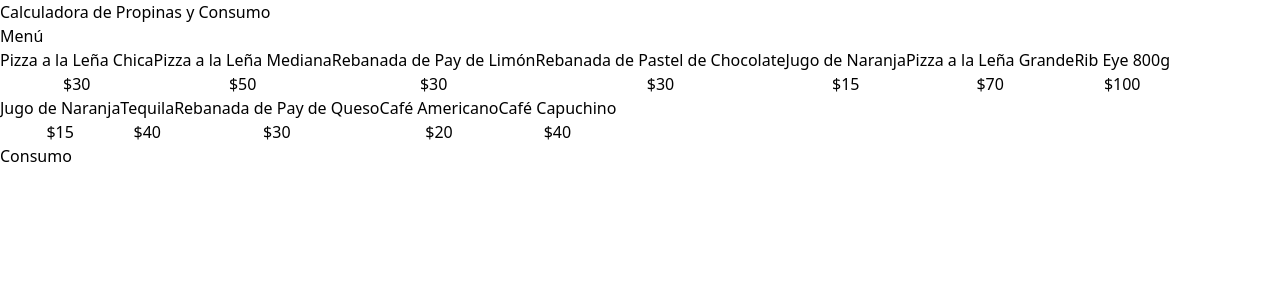
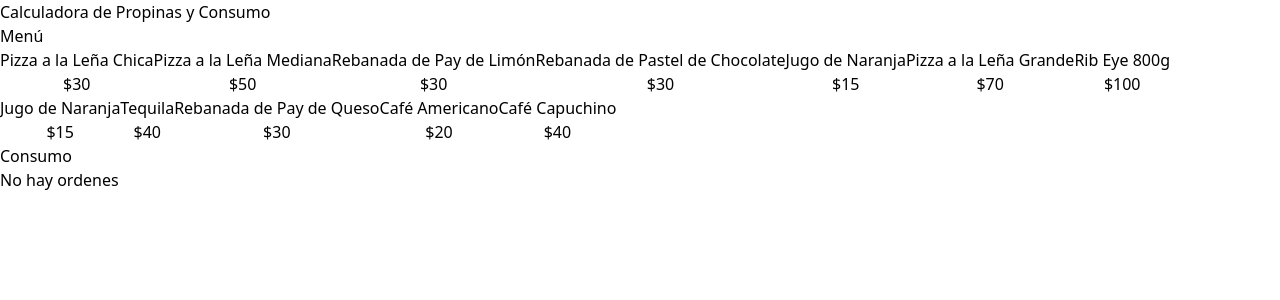
Before and after one commit to ppagano91/calculadora-propina, a React (Vite) app: page / in a window 1280 px wide. Shown: the top 300 px of the page. Built offline with nearby package versions, Linux system fonts and the light colour scheme.

Commit message:
Mostrando Órdenes en sección Consumo

```diff
--- a/src/App.tsx
+++ b/src/App.tsx
@@ -1,7 +1,12 @@
 import { menuItems } from "./data/db"
 import MenuItem from "./components/MenuItem"
+import { OrderItem } from "./types"
+import useOrder from "./hooks/useOrder"
+import OrderContents from "./components/OrderContents";
 
 function App() {
+
+  const {order, addItem } = useOrder();
 
   return (
     <>
@@ -14,15 +19,16 @@
         <div className="space-y-3 mt-10">
           {menuItems.map(item =>(
             <MenuItem
-            key={item.id}
-            item={item}
+              key={item.id}
+              item={item}
+              addItem={addItem}
             />
             ))}
         </div>
       </div>
 
-      <div>
-        <h2>Consumo</h2>
+      <div className="border border-dashed border-slate-300 p-5 rounded-lg space-y-10">
+          <OrderContents order={order}/>
       </div>
 
     </main>
--- a/src/components/MenuItem.tsx
+++ b/src/components/MenuItem.tsx
@@ -1,12 +1,14 @@
 import type { MenuItem } from "../types"
 
 type MenuItemProps = {
-    item: MenuItem
+    item: MenuItem,
+    addItem: (item: MenuItem) => void
 }
-const MenuItem = ({item}: MenuItemProps) => {
+const MenuItem = ({item, addItem}: MenuItemProps) => {
   return (
     <button
         className="border-2 border-teal-500 w-full p-3 flex justify-between hover:bg-teal-400"
+        onClick={() => addItem(item)}
     >
         <p>{item.name}</p>
         <p className="font-black">${item.price}</p>
--- /dev/null
+++ b/src/components/OrderContents.tsx
@@ -0,0 +1,35 @@
+import { formatCurrency } from "../helpers"
+import { OrderItem } from "../types"
+
+type OrderContentsProps = {
+    order: OrderItem[]
+}
+
+const OrderContents = ({order}: OrderContentsProps) => {
+  return (
+    <div>
+        <h2 className='font-black text-4xl'>Consumo</h2>
+        <div className="space-y-3 mt-10">
+            {order.length === 0 ?
+                <p className="text-center">No hay ordenes</p>
+            : (
+                order.map(item => (
+                    <div key={item.id} className="flex justify-between items-center border-t border-gray-200 py-5 last-of-type:border-b">
+                        <div>
+                            <p className="text-lg">{item.name} - Precio Unidad: {formatCurrency(item.price)}</p>
+                            <p className="font-black">
+                                Cantidad: {item.quantity} - {formatCurrency(item.price * item.quantity)}
+                            </p>
+                        </div>
+
+                        <button className="bg-red-600 h-8 w-8 rounded-full text-white font-black">X</button>
+                    </div>
+                ))
+            )
+            }
+        </div>
+    </div>
+  )
+}
+
+export default OrderContents
--- /dev/null
+++ b/src/helpers/index.ts
@@ -0,0 +1,5 @@
+export function formatCurrency(price:number){
+    return new Intl.NumberFormat("en-US", {
+        style: "currency", currency: "USD"
+    }).format(price)
+}
--- /dev/null
+++ b/src/hooks/useOrder.ts
@@ -0,0 +1,22 @@
+import { useState } from "react";
+import { MenuItem, OrderItem } from "../types";
+
+export default function useOrder(){
+    const [order, setOrder] = useState<OrderItem[]>([]);
+
+    const addItem = (item: MenuItem) => {
+        const itemExist = order.find(orderItem => orderItem.id === item.id);
+        if (itemExist){
+            const updateOrder = order.map(orderItem => orderItem.id === item.id ? {...orderItem, quantity: orderItem.quantity + 1} : orderItem);
+            setOrder(updateOrder);
+        }else{
+            const newOrder: OrderItem = {...item, quantity: 1};
+            setOrder([...order, newOrder]);
+        }
+    }
+
+    return{
+        order,
+        addItem
+    }
+}
--- a/src/types/index.ts
+++ b/src/types/index.ts
@@ -3,3 +3,7 @@
     name: string,
     price: number
 }
+
+export type OrderItem = MenuItem & {
+    quantity: number
+}
```
